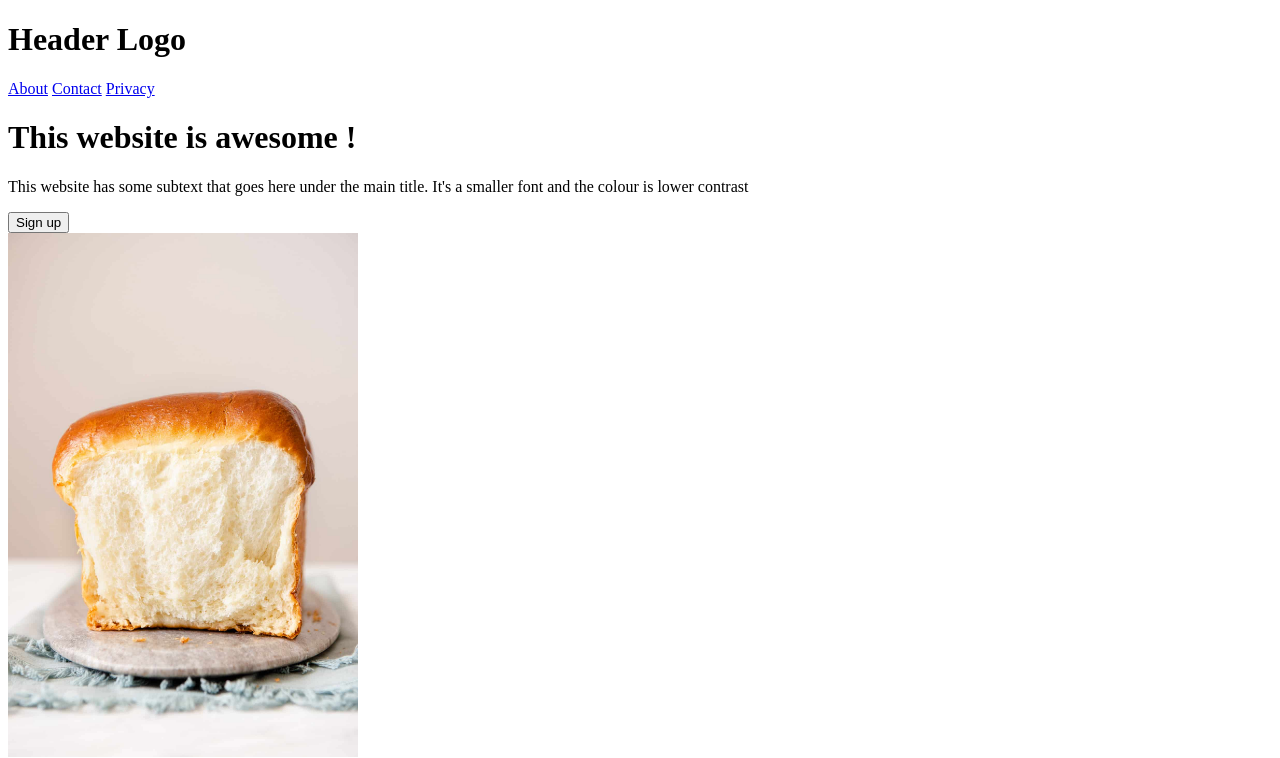
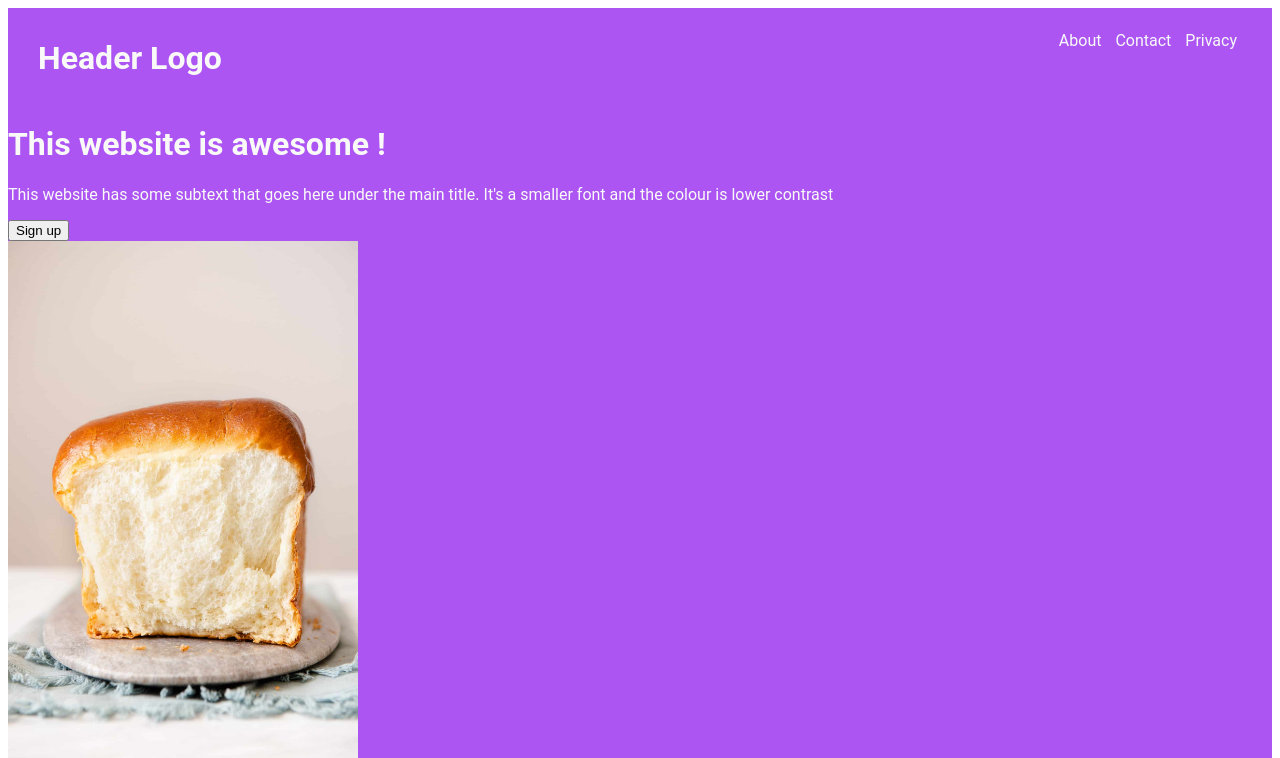
Before and after one commit to mwan391/project-landing-page, a plain HTML site: page index.html in a window 1280 px wide. Shown: the top 758 px of the page. Drawn offline with Linux system fonts and the light colour scheme.

Commit message:
changed header logo to header-logo in index.html

```diff
--- a/index.html
+++ b/index.html
@@ -10,7 +10,7 @@
         <!--Main and Nav bar-->
         <div class="main">
             <div class="nav">
-                <div class="header logo"><h1>Header Logo</h1></div>
+                <div class="header-logo"><h1>Header Logo</h1></div>
                     <div class="header-links">
                         <!--# is id placeholder for a re-directing link to diff section of page/diff page-->
                         <a href="#" class="nav-link">About</a>
--- a/style.css
+++ b/style.css
@@ -0,0 +1,39 @@
+
+body {
+    font-family: "Roboto", sans-serif;
+}
+
+/* top section & navigation bar */
+.main {
+    background-color: #ac55f3;
+    color: #F9FAF8;
+}
+
+.nav {
+    display: flex;
+    justify-content: space-between;
+    align-items: flex-start;
+}
+
+.header-logo,
+.header-links {
+    margin: 10px 30px 5px;
+}
+
+.nav a {
+    color: #f9faf8;
+    padding: 5px;
+    text-decoration: none; /* remove link underline */
+    font-weight: 400;
+    margin-top: 8px;
+    display: inline-block;
+}
+
+/* code is activated when cursor hovers over any <a> element ie underlined ! */
+.nav a:hover {
+    text-decoration: underline;
+}
+
+.main-content {
+
+}
```
